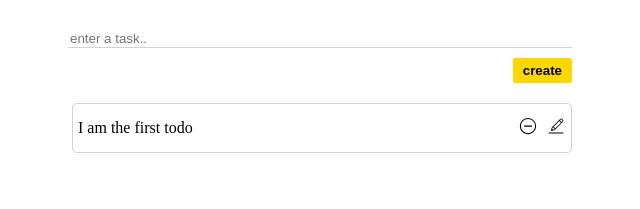
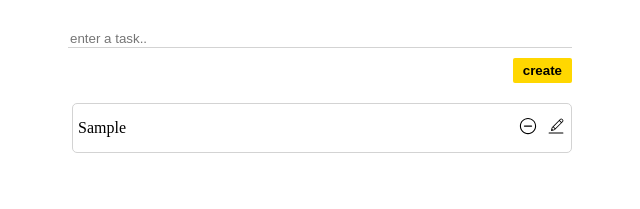
Before and after one commit to Rumeysa-koseoglu/todo-list-app, a React (Vite) app: page / in a window 1280 px wide. Both pictures are taken after typing "Sample" into the empty fields and a click on the button "create". Shown: the top 209 px of the page, without its empty margins (318-958 px from the left). Built offline with nearby package versions, Linux system fonts and the light colour scheme.

Commit message:
feat: display todos on the UI

```diff
--- a/src/components/Todo.tsx
+++ b/src/components/Todo.tsx
@@ -3,11 +3,17 @@
 import { CiCircleCheck } from "react-icons/ci";
 import { CiEdit } from "react-icons/ci";
 import "../css/Todo.css";
+import type { TodoType } from "../types/Types";
 
-function Todo() {
+interface TodoProps {
+  todoProps: TodoType;
+}
+
+function Todo({ todoProps }: TodoProps) {
+  const { id, content } = todoProps;
   return (
     <div className="todos-container">
-      <div> I am the first todo</div>
+      <div>{content}</div>
       <div>
         <IoIosRemoveCircleOutline
           className="icons"
--- a/src/components/TodoList.tsx
+++ b/src/components/TodoList.tsx
@@ -1,10 +1,15 @@
 import React from "react";
 import Todo from "./Todo";
+import { useSelector } from "react-redux";
+import type { RootState } from "../redux/Store";
+import type { TodoType } from "../types/Types";
 
 function TodoList() {
+  const { todos } = useSelector((state: RootState) => state.todo);
   return (
     <div>
-      <Todo />
+      {todos &&
+        todos.map((todo: TodoType) => <Todo key={todo.id} todoProps={todo} />)}
     </div>
   );
 }
```
